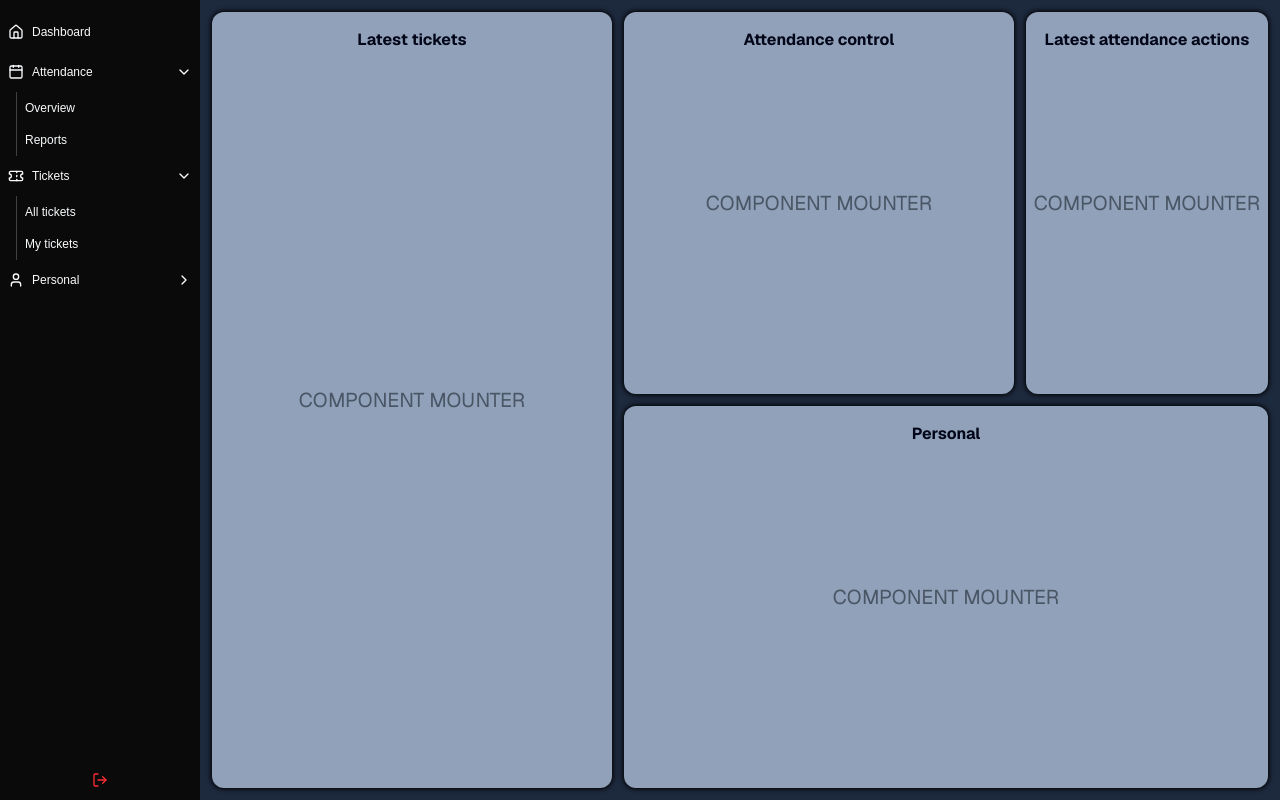
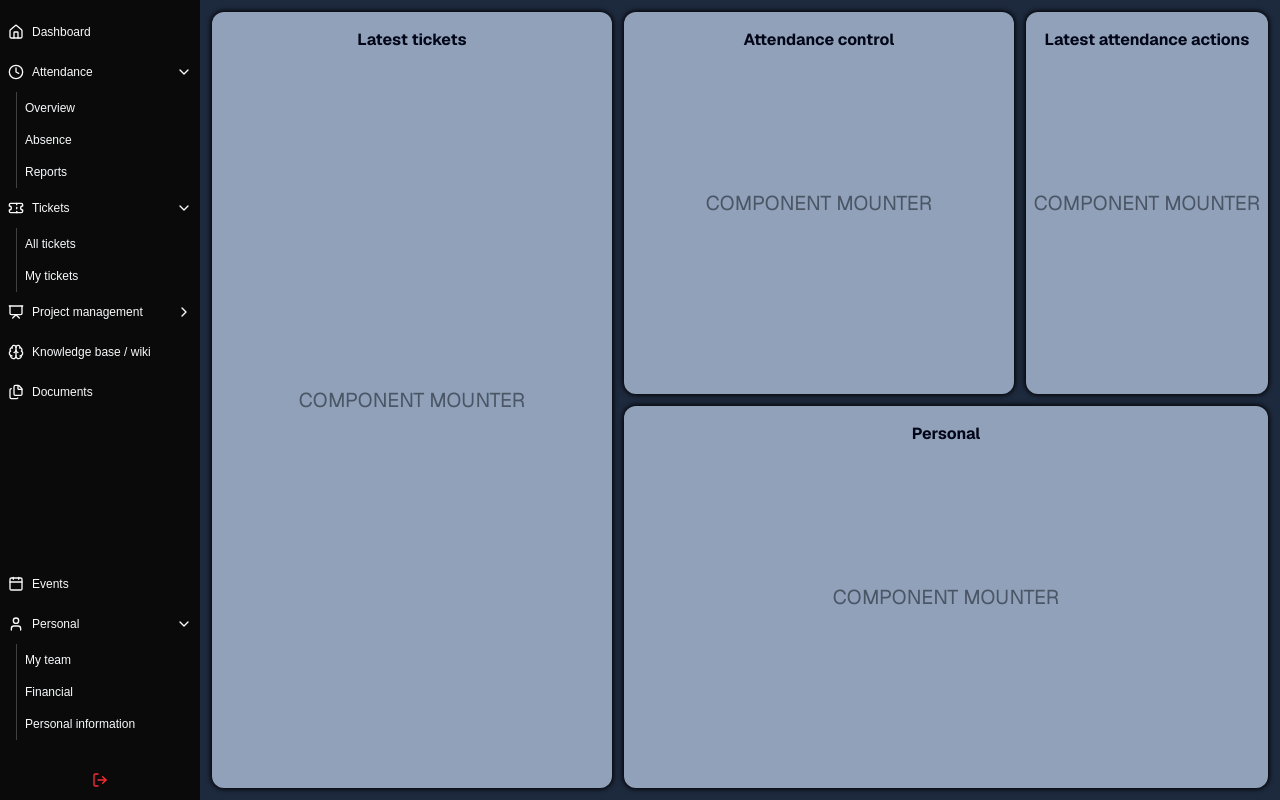
Before and after one commit to AlfredoCode/kore, a Next.js app in the folder frontend/: page / in a window 1280 px wide. Built offline with nearby package versions, Linux system fonts and the light colour scheme.

Commit message:
Navigation modifications - added new links, modified design

```diff
--- a/frontend/app/layout.tsx
+++ b/frontend/app/layout.tsx
@@ -26,9 +26,9 @@ export default function RootLayout({
   return (
     <html
       lang="en"
-      className={`${geistSans.variable} ${geistMono.variable} h-full antialiased`}
+      className={`${geistSans.variable} ${geistMono.variable} antialiased`}
     >
-      <body className="flex md:flex-col xl:flex-row min-h-screen">
+      <body className="flex flex-col xl:flex-row min-h-screen">
         <Navigation />
         {children}
       </body>
--- a/frontend/app/page.tsx
+++ b/frontend/app/page.tsx
@@ -2,7 +2,7 @@ import ComponentMounter from "@/components/ComponentMounter";
 
 const Home = () => {
   return (
-    <div className="md:h-full xl:h-screen bg-slate-800 flex-1 w-full flex flex-row p-3 gap-3">
+    <div className="md:h-full xl:h-screen bg-slate-800 flex-1 w-full flex flex-row p-3 gap-3 xl:min-h-200 min-h-100">
       <section title="Helpdesk">
         <ComponentMounter title={"Latest tickets"} width={400} height="full" />
       </section>
--- a/frontend/components/Navigation.tsx
+++ b/frontend/components/Navigation.tsx
@@ -1,22 +1,66 @@
-import { Home, Calendar, Ticket, User, LogOut } from "lucide-react";
+import {
+  Home,
+  Calendar,
+  Clock,
+  Files,
+  Ticket,
+  User,
+  LogOut,
+  Presentation,
+  Brain,
+} from "lucide-react";
 import NavigationButton from "./NavigationButton";
 
 const Navigation = () => {
   return (
-    <div className="bg-neutral-950 md:order-2 xl:order-0 self-end md:w-full md:pt-3 xl:h-screen xl:w-50 flex flex-col">
+    <div className="bg-neutral-950 order-2 xl:order-0 self-end md:w-full pt-3 xl:h-screen xl:w-50 flex xl:flex-col xl:min-h-200">
+      {/* Dashboard */}
       <NavigationButton title="Dashboard" icon={<Home className="w-4" />} />
+
+      {/* Attendance */}
       <NavigationButton
         title="Attendance"
-        icon={<Calendar className="w-4" />}
-        subMenu={[{ title: "Overview" }, { title: "Reports" }]}
+        icon={<Clock className="w-4" />}
+        subMenu={[
+          { title: "Overview" },
+          { title: "Absence" },
+          { title: "Reports" },
+        ]}
         subMenuOpened
       />
+
+      {/* Tickets */}
       <NavigationButton
         title="Tickets"
         icon={<Ticket className="w-4" />}
         subMenu={[{ title: "All tickets" }, { title: "My tickets" }]}
         subMenuOpened
       />
+
+      {/* Project management */}
+      <NavigationButton
+        title="Project management"
+        icon={<Presentation className="w-4" />}
+        subMenu={[{ title: "Sprint" }, { title: "KPI" }, { title: "Projects" }]}
+      />
+
+      {/* Knowledge base / wiki */}
+      <NavigationButton
+        title="Knowledge base / wiki"
+        icon={<Brain className="w-4" />}
+      />
+
+      {/* Documents */}
+      <NavigationButton title="Documents" icon={<Files className="w-4" />} />
+
+      {/* Events */}
+      <NavigationButton
+        title="Events"
+        icon={<Calendar className="w-4" />}
+        styles="mt-auto"
+      />
+
+      {/* Personal */}
       <NavigationButton
         title="Personal"
         icon={<User className="w-4" />}
@@ -25,9 +69,12 @@ const Navigation = () => {
           { title: "Financial" },
           { title: "Personal information" },
         ]}
+        subMenuOpened
       />
+
+      {/* Logout */}
       <NavigationButton
-        styles="mt-auto justify-center"
+        styles="mt-5 justify-center"
         icon={<LogOut className="w-4 text-red-500" />}
       />
     </div>
```
